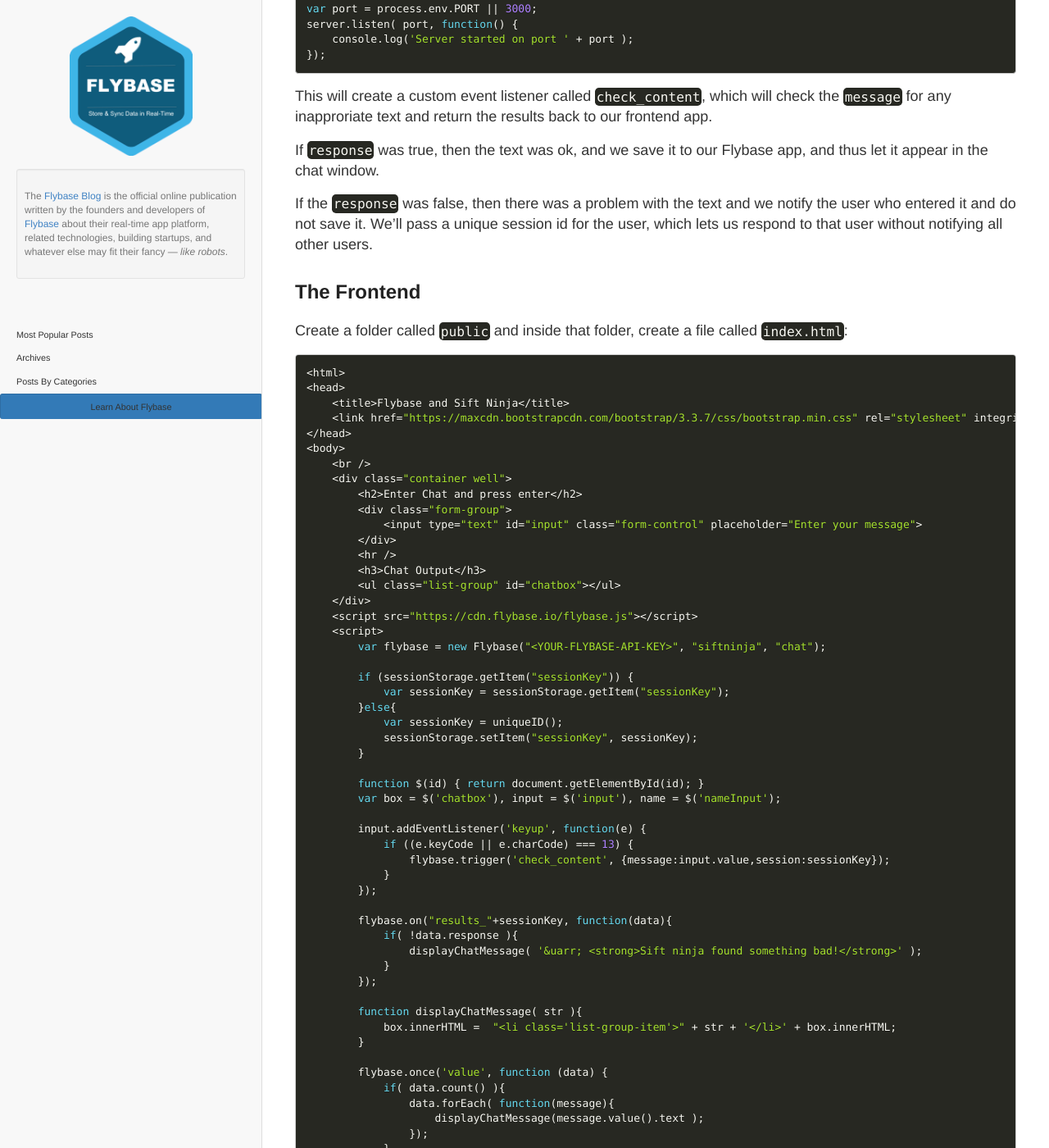
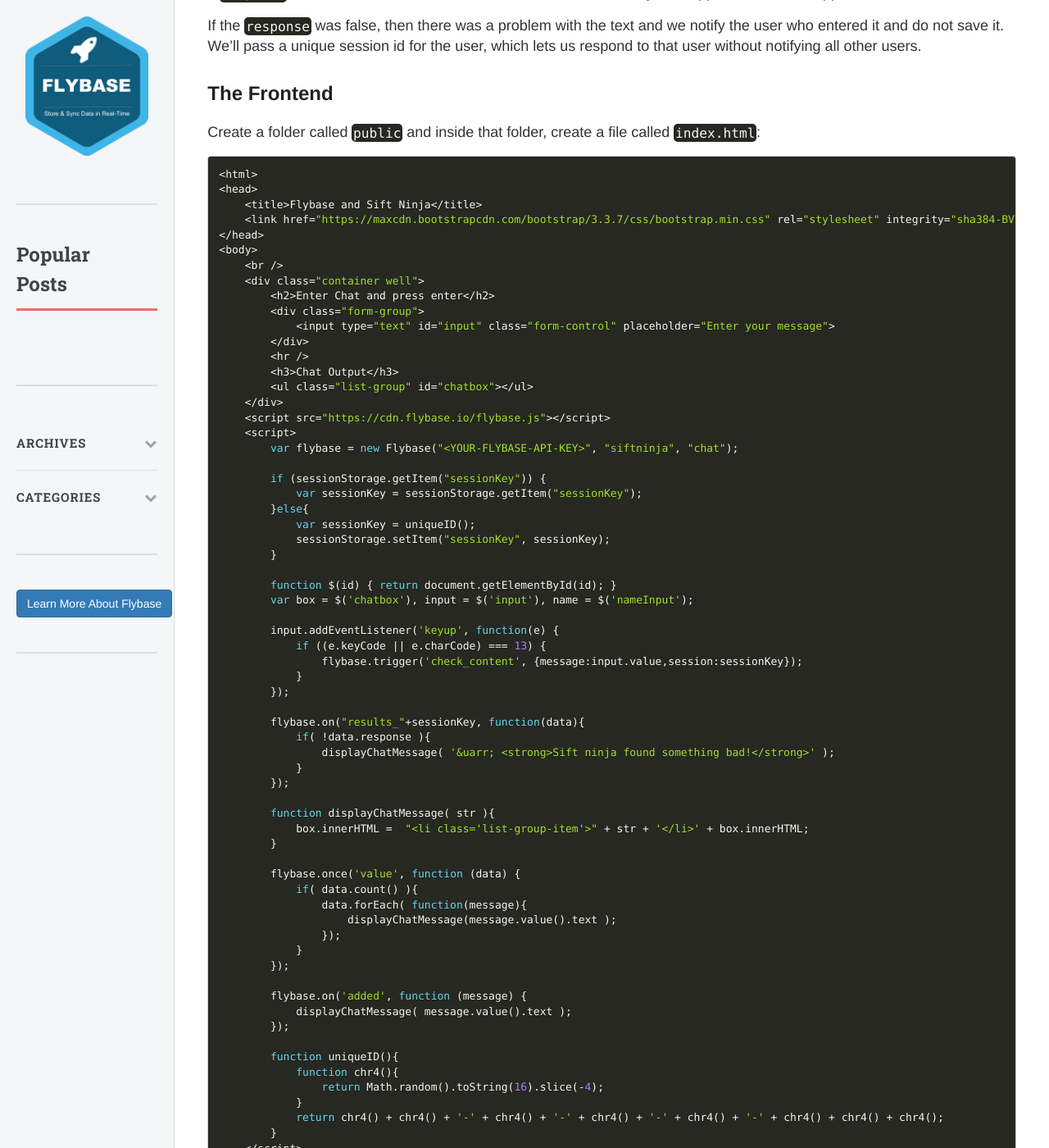
Before and after one commit to flybaseio/flybaseio.github.io, a Jekyll site: the page built from index.html, in a window 1280 px wide and 1400 px high, scrolled down 8386 px. Shown: the whole window at 82% size. Built offline with Jekyll 4.4.1, drawn with Linux system fonts in a browser that asks for light colours; nearby versions of some CDN libraries; the list of posts is cut into pages by our own code; comment, search, counter and statistics services are not loaded.

Commit message:
almost there

```diff
--- a/_includes/sidebar.html
+++ b/_includes/sidebar.html
@@ -1,8 +1,8 @@
-<aside class="col-sm-3 col-md-3 sidebar hidden-md hidden-sm hidden-xs">
 <div class="text-center">
 	<img src="https://blog.flybase.io/images/flybasesm.png" style="width:150px; height: auto;" class="center-block" />
 </div>
 <br />
+{% comment %}
 <div class="well well-sm">
 	<p class="text-muted">
 		The <a href="http://blog.flybase.io">Flybase Blog</a> is the official online publication written by the
@@ -10,15 +10,61 @@
 		related technologies, building startups, and whatever else may fit their fancy — <em>like robots</em>.
 	</p>
 </div>
-	<br />
+{% endcomment %}
 <section class="center-block">
 	<script async type="text/javascript" src="//cdn.carbonads.com/carbon.js?zoneid=1698&serve=CVYD42E&placement=blogflybaseio" id="_carbonads_js"></script>
 </section>
-	<br />
-	<ul class="nav nav-sidebar">
-		<li><a href="/popular">Most Popular Posts</a></li>
-		<li><a href="/archives">Archives</a></li>
-		<li><a href="/tags/">Posts By Categories</a></li>
-		<li><a href="https://flybase.io/" target="_blank" class="btn btn-primary btn-sm">Learn About Flybase</a></li>
+<section>
+	<header class="major">
+		<h2>Popular Posts</h2>
+	</header>
+	<div class="mini-posts" id="mostpopularblock"></div>
+</section>
+<nav id="menu">
+	<ul>
+		<li>
+			<a data-toggle="collapse" href="#cArchives" aria-expanded="false" aria-controls="cArchives">
+				<span class="opener">Archives</span>
+			</a>
+			<div class="collapse" id="cArchives">
+				<ul class="">
+					<li><a href="/2016/12/">December 2016</a></li>
+					<li><a href="/2016/11/">November 2016</a></li>
+					<li><a href="/2016/10/">October 2016</a></li>
+					<li><a href="/2016/09/">September 2016</a></li>
+					<li><a href="/2016/08/">August 2016</a></li>
+					<li><a href="/2016/07/">July 2016</a></li>
+					<li><a href="/2016/06/">June 2016</a></li>
+					<li><a href="/2016/05/">May 2016</a></li>
+					<li><a href="/2016/04/">April 2016</a></li>
+					<li><a href="/2016/03/">March 2016</a></li>
+					<li><a href="/2016/02/">February 2016</a></li>
+					<li><a href="/2016/01/">January 2016</a></li>
+					<li><a href="/archives"><strong>View All Posts</strong></a></li>
 				</ul>
-</aside>
+			</div>
+		</li>
+		<li>
+			<a data-toggle="collapse" href="#cCats" aria-expanded="false" aria-controls="cCats">
+				<span class="opener">Categories</span>
+			</a>
+			<div class="collapse" id="cCats">
+				<ul class="">
+					<li><a href="/tags/code/">Code</a></li>
+					<li><a href="/tags/links/">Links</a></li>
+					<li><a href="/tags/reading/">Reading</a></li>
+				  	<li><a href="/tags/inside/">Inside Flybase</a></li>
+				  	<li><a href="/tags/startups/">On Startups</a></li>
+				  	<li><a href="/tags/twilio/">Twilio-Related</a></li>
+					<li><a href="/tags/"><strong>View All Categories</strong></a></li>
+				</ul>
+			</div>
+		</li>
+	</ul>
+</nav>
+<section class="center-block">
+	<a href="https://flybase.io" target="_new" class="btn btn-primary">Learn More About Flybase</a>
+</section>
+<br /><br /><br /><br /><br />
+<br /><br /><br /><br /><br />
+<br /><br /><br /><br /><br />
--- a/_includes/top.html
+++ b/_includes/top.html
@@ -31,6 +31,8 @@
 <body class="{% if page.bodyclass %}{{ page.bodyclass }}{% endif %}">
 <div class="container-fluid">
 	<div class="row">
-		{% include sidebar.html %}
-		<section class="col-sm-9 col-sm-offset-3 col-md-9 col-md-offset-3 main">
+		<aside class="col-sm-3 col-md-2 sidebar hidden-md hidden-sm hidden-xs">
+			{% include sidebar.html %}
+		</aside>
+		<section class="col-sm-9 col-sm-offset-3 col-md-10 col-md-offset-2 main">
 			{% include topnav.html %}
--- a/assets/b.html
+++ b/assets/b.html
@@ -16,7 +16,7 @@
 <body>
 	<div class="container-fluid">
 		<div class="row">
-			<aside class="col-sm-3 col-md-3 sidebar hidden-md hidden-sm hidden-xs">
+			<aside class="col-sm-3 col-md-2 sidebar hidden-md hidden-sm hidden-xs">
 				<div class="text-center">
 					<img src="https://blog.flybase.io/images/flybasesm.png" style="width:150px; height: auto;" class="center-block" />
 				</div>
--- a/assets/css/2017.css
+++ b/assets/css/2017.css
@@ -1,3 +1,5 @@
+@import url("https://fonts.googleapis.com/css?family=Open+Sans:400,600,400italic,600italic|Roboto+Slab:400,700");
+
 body {
 	background: #fff;
 	font: 18px/1.4 Helvetica, Arial, sans-serif;
@@ -118,14 +120,21 @@ a:hover, a:active {
 	font-size:12px !important;
 	overflow-x: hidden;
 	overflow-y: auto; /* Scrollable contents if viewport is shorter than content. */
-	background-color: #f8f8f8;
+	background-color: #f5f6f7; /*#f8f8f8;*/
 	border-right: 1px solid #ddd;
 }
 .sidebar p{
 	font-size: 12px !important;
 }
 
-.sidebar ul a, .sidebar ul span {
+.sidebar > section, .sidebar > nav {
+    border-bottom: solid 2px rgba(210, 215, 217, 0.75);
+    margin: 0 0 3.5em 0;
+    padding: 0 0 3.5em 0;
+}
+
+/*
+.sidebar ul a, .sidebar ul p{
     border-bottom: 0;
     color: inherit;
     cursor: pointer;
@@ -133,10 +142,10 @@ a:hover, a:active {
     font-size: 0.9em;
     padding: 0.625em 0;
 }
-.sidebar > ul > li > ul a, .sidebar > ul > li > ul span {
+.sidebar > ul > li > ul a{
     font-size: 0.8em;
 }
-
+*/
 .nav-sidebar {
 	margin-right: -21px; /* 20px padding + 1px border */
 	margin-bottom: 20px;
@@ -258,9 +267,16 @@ ul.inline > li, ol.inline > li {
 	float:right;
 }
 
+img {
+  max-width: 100%;
+  height: auto;
+}
+
+/*
 .box-wrap {
   background-color: #141a1f;
   z-index: 0;
+  width: 80%;
   position: relative;
   border-radius: 8px;
   border: solid 1px #000;
@@ -303,6 +319,7 @@ ul.inline > li, ol.inline > li {
 	-webkit-transition: all 0.2s ease-out;
 	transition: all 0.2s ease-out;
 }
+*/
 /*
 .box-wrap .box img {
 	border-radius: inherit;
@@ -739,3 +756,176 @@ p.copyright{
 .orange{
 	color: orange;
 }
+
+
+/* Mini Posts */
+.mini-posts article {
+	border-top: solid 1px rgba(210, 215, 217, 0.75);
+	margin-top: 1em;
+	padding-top: 1em;
+}
+.mini-posts article .image {
+	display: block;
+	margin: 0 0 1.5em 0;
+}
+.mini-posts article .image img {
+	display: block;
+	width: 100%;
+}
+
+.mini-posts article p{
+	margin: 0 0 0.5em 0 !important;
+	color: #000 !important;
+}
+.mini-posts article p a{
+	color: #000 !important;
+}
+
+.mini-posts article:first-child {
+	border-top: 0;
+	margin-top: 0;
+	padding-top: 0;
+}
+
+
+header p {
+	font-family: "Roboto Slab", serif;
+	font-size: 1em;
+	font-weight: 400;
+	letter-spacing: 0.075em;
+	margin-top: -0.5em;
+	text-transform: uppercase;
+}
+
+header.major > :last-child {
+	border-bottom: solid 3px #f56a6a;
+	display: inline-block;
+	margin: 0 0 2em 0;
+	padding: 0 0.75em 0.5em 0;
+}
+
+header.main > :last-child {
+	margin: 0 0 1em 0;
+}
+
+header.major h2{
+	color: #3d4449;
+	font-family: "Roboto Slab", serif;
+	font-weight: 700;
+	line-height: 1.5;
+	margin: 0 0 1em 0;
+}
+
+/* Menu */
+
+	#menu ul {
+		-moz-user-select: none;
+		-webkit-user-select: none;
+		-ms-user-select: none;
+		user-select: none;
+		color: #3d4449;
+		font-family: "Roboto Slab", serif;
+		font-family: 400;
+		letter-spacing: 0.075em;
+		list-style: none;
+		margin-bottom: 0;
+		padding: 0;
+		text-transform: uppercase;
+	}
+
+		#menu ul a, #menu ul span {
+			border-bottom: 0;
+			color: inherit;
+			cursor: pointer;
+			display: block;
+			font-size: 0.9em;
+			padding: 0.625em 0;
+		}
+
+			#menu ul a:hover, #menu ul span:hover {
+				color: #f56a6a;
+			}
+
+			#menu ul a.opener, #menu ul span.opener {
+				-moz-transition: color 0.2s ease-in-out;
+				-webkit-transition: color 0.2s ease-in-out;
+				-ms-transition: color 0.2s ease-in-out;
+				transition: color 0.2s ease-in-out;
+				text-decoration: none;
+				-webkit-tap-highlight-color: rgba(255, 255, 255, 0);
+				position: relative;
+				font-size: 15px;
+				font-weight: bolder;
+			}
+
+				#menu ul a.opener:before, #menu ul span.opener:before {
+					-moz-osx-font-smoothing: grayscale;
+					-webkit-font-smoothing: antialiased;
+					font-family: FontAwesome;
+					font-style: normal;
+					font-weight: normal;
+					text-transform: none !important;
+				}
+
+				#menu ul a.opener:before, #menu ul span.opener:before {
+					-moz-transition: color 0.2s ease-in-out, -moz-transform 0.2s ease-in-out;
+					-webkit-transition: color 0.2s ease-in-out, -webkit-transform 0.2s ease-in-out;
+					-ms-transition: color 0.2s ease-in-out, -ms-transform 0.2s ease-in-out;
+					transition: color 0.2s ease-in-out, transform 0.2s ease-in-out;
+					color: #9fa3a6;
+					content: '\f078';
+					position: absolute;
+					right: 0;
+				}
+
+				#menu ul a.opener:hover:before, #menu ul span.opener:hover:before {
+					color: #f56a6a;
+				}
+
+				#menu ul a.opener.active + ul, #menu ul span.opener.active + ul {
+					display: block;
+				}
+
+				#menu ul a.opener.active:before, #menu ul span.opener.active:before {
+					-moz-transform: rotate(-180deg);
+					-webkit-transform: rotate(-180deg);
+					-ms-transform: rotate(-180deg);
+					transform: rotate(-180deg);
+				}
+
+	#menu > ul > li {
+		border-top: solid 1px rgba(210, 215, 217, 0.75);
+		margin: 0.5em 0 0 0;
+		padding: 0.5em 0 0 0;
+	}
+
+		#menu > ul > li > ul {
+			color: #9fa3a6;
+			display: none;
+			margin: 0.5em 0 1.5em 0;
+			padding-left: 1em;
+		}
+
+			#menu > ul > li > ul a, #menu > ul > li > ul span {
+				font-size: 0.8em;
+			}
+
+			#menu > ul > li > ul > li {
+				margin: 0.125em 0 0 0;
+				padding: 0.125em 0 0 0;
+			}
+
+		#menu > ul > li:first-child {
+			border-top: 0;
+			margin-top: 0;
+			padding-top: 0;
+		}
+
+
+		.daybreak{
+			margin-top: 4px;
+			border: 0;
+			color: rgb(228, 228, 228);
+			background-color: rgb(228, 228, 228);
+			height: 0.15em;
+		}
--- a/assets/js/app.js
+++ b/assets/js/app.js
@@ -73,7 +73,7 @@ dmBlog.prototype.start = function(){
 		});
 	}
 
-//	new mostPopular().getPages( $("#placeholder") );
+	new mostPopular().getPages( $("#mostpopularblock") );
 /*
 	if ( this.url === "/") {
 		var page = getParameterByName("p");
@@ -101,62 +101,28 @@ mostPopular.prototype.getPages = function( div_id ){
 		clickhere:"(click to load)",
 		loading:"(loading&hellip;)"
 	};
-	this.flybaseRef.orderBy({"views":-1}).limit(20).on('value',function( data ){
+	this.flybaseRef.orderBy({"views":-1}).limit(6).on('value').then( function( data ){
 		if( data.count() ){
 			var pages = [];
+			var aside = $(div_id);
 			data.forEach( function(snapshot) {
 				var item = snapshot.value();
-				pages[item._id] = item;
-			});
-
-			var aside = $(div_id);
-
-			var ul = $("<ul />");//.attr("style","display:none");
-			for( var i in pages ){
-				var item = pages[i];
-				$('<li/>').attr("id",item._id).prepend(
+				var ul = $("<article />");
+				$('<p/>').attr("id",item._id).prepend(
 					$("<a>")
 						.attr("href",item.url)
 						.attr("title",item.title)
 						.attr("data-count",item.views)
 						.text(item.title)
 				).appendTo( ul );
-			}
-			aside.append( ul );
-//			ul.slideDown(400);
+				aside.append( ul );
+			});
 		}
 	});
 	return this;
 };
-/*
-mostPopular.prototype.getPopular = function() {
-		$('<aside id="popular"><header><h1>' + r.headline + "</h1></header></aside>").insertAfter("#welcome"), $.get("/data/twitterpopular.txt?" + Math.floor(400 + 2e3 * Math.random()), function(e) {
-			var t = $(e),
-				i = $("#popular"),
-				o = $("header", i);
-			i.append(t), t.slideDown(400), o.removeClass("loading").addClass("loaded"), o.find("h1").html(r.headline), n = !0
-		})
-	}
-
-	function t() {
-		$("#popular").find("a").each(function(e, t) {
-			var n = $(t);
-			n.text(n.text() + " (" + n.attr("data-count") + ")"), console.log(this)
-		})
-	}
-	var n = !1,
-		r = {
-			headline: "Recently popular posts&hellip;",
-			clickhere: "(click to load)",
-			loading: "(loading&hellip;)"
-		};
-}();
-*/
-
 mostPopular.prototype.updatePage = function(url, title){
-//	create a unique key from the url by stripping out all non-alphanumeric characters...
 	var key = url.replace(/[\/-]/g,'');
-
 	var _this = this;
 	var cnt = 0;
 	_this.flybaseRef.where({"key": key}).orderBy( {"views":-1} ).on('value').then( function( data ){
@@ -169,20 +135,12 @@ mostPopular.prototype.updatePage = function(url, title){
 					console.log( key + " updated" );
 				});
 			}else{
-				// clean up any dupes until we make this better...
 				_this.flybaseRef.deleteDocument(item._id, function(resp) {
 					console.log( item._id + " deleted");
 				});
 			}
 			first = false;
 		});
-/*
-		var item = data.first().value();
-		item.views = item.views + 1;
-		_this.flybaseRef.update(item._id,item, function(resp) {
-			console.log( key + " updated" );
-		});
-*/
 	},function(){
 		// no count, so never added before..
 		_this.flybaseRef.push({
--- a/popular/index.html
+++ b/popular/index.html
@@ -11,6 +11,6 @@ title: Most Popular Posts
 </section>
 <script>
 $(function(){
-	var popular = new mostPopular().getPages( $("#mostpopularblock") );
+//	var popular = new mostPopular().getPages( $("#mostpopularblock") );
 });
 </script>
```
Lines whose indentation alone changed are shown as unchanged.
